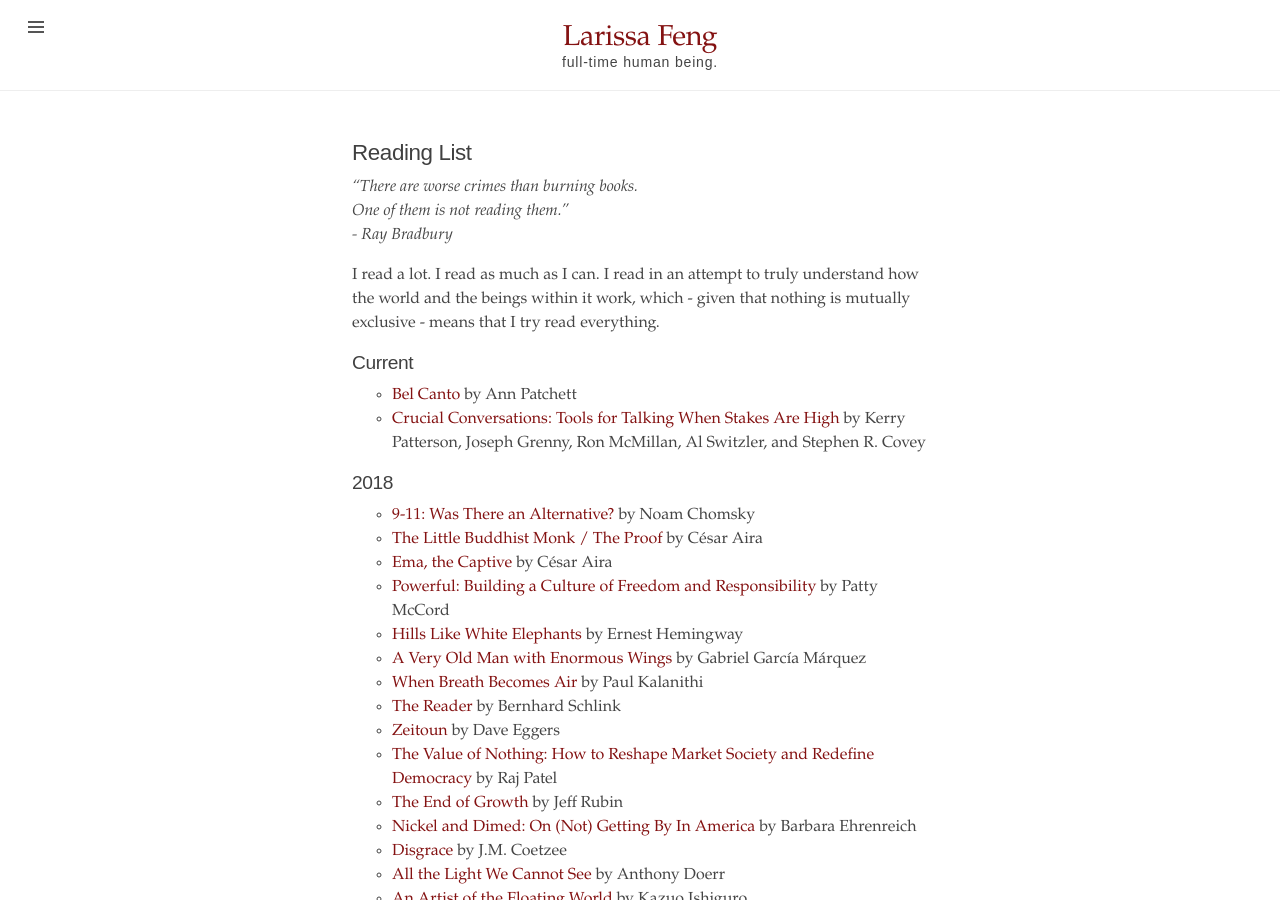
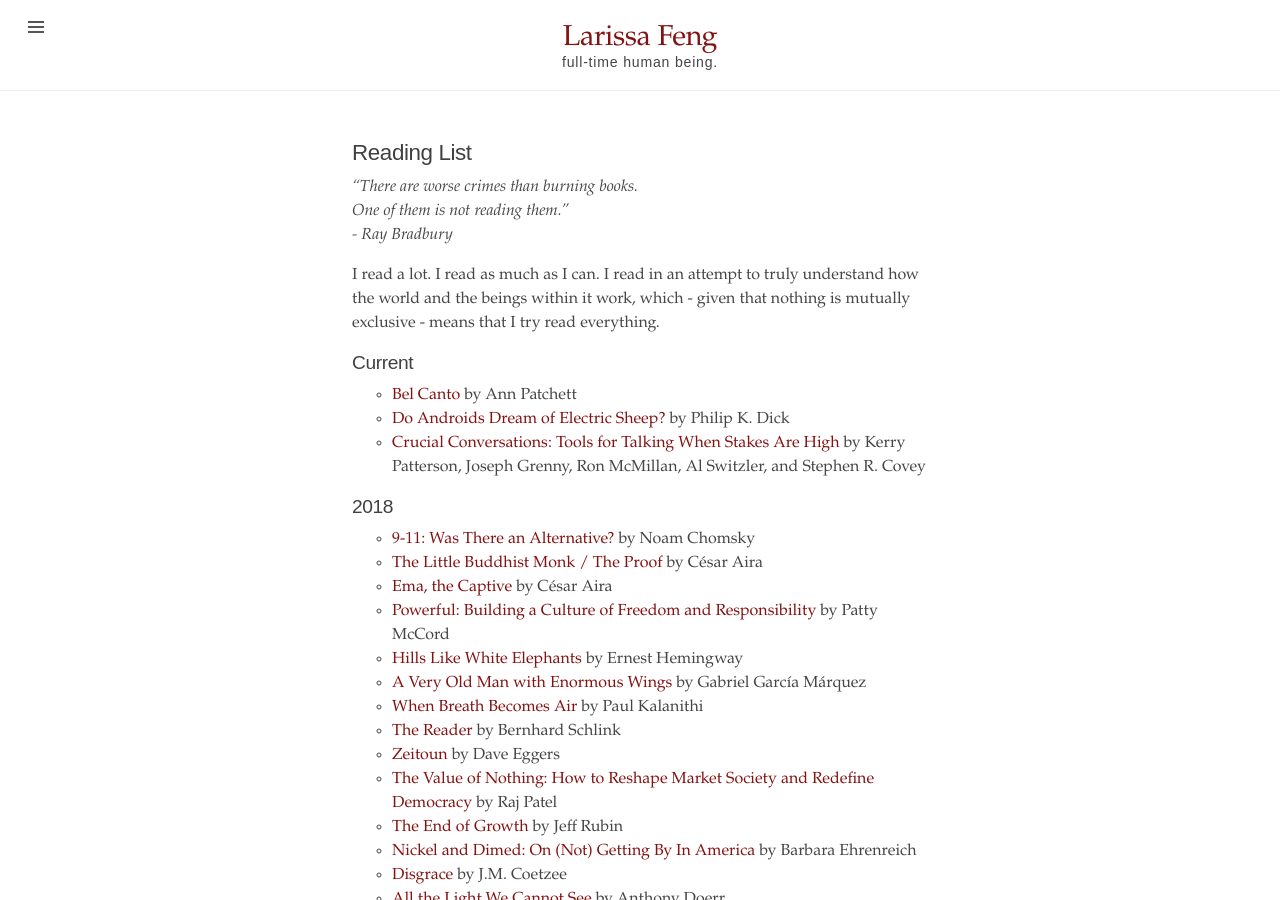
Before and after one commit to mondayrain/mondayrain.github.io, a Jekyll site: the page built from reading_list.md, in a window 1280 px wide and 900 px high. Built offline with Jekyll 4.4.1, drawn with Linux system fonts in a browser that asks for light colours.

Commit message:
Update reading_list.md

```diff
--- a/reading_list.md
+++ b/reading_list.md
@@ -11,6 +11,7 @@ I read a lot. I read as much as I can. I read in an attempt to truly understand
 
 ## Current
 - [Bel Canto](https://www.goodreads.com/book/show/5826.Bel_Canto) by Ann Patchett
+- [Do Androids Dream of Electric Sheep?](https://www.goodreads.com/book/show/36402034-do-androids-dream-of-electric-sheep) by Philip K. Dick
 - [Crucial Conversations: Tools for Talking When Stakes Are High](https://www.goodreads.com/book/show/15014.Crucial_Conversations) by  Kerry Patterson,
 Joseph Grenny, Ron McMillan, Al Switzler, and Stephen R. Covey
 
```
